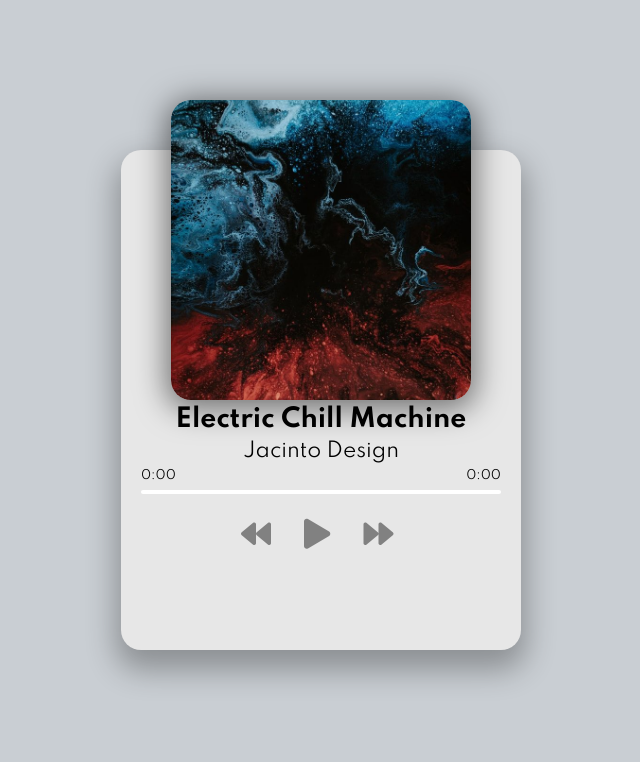
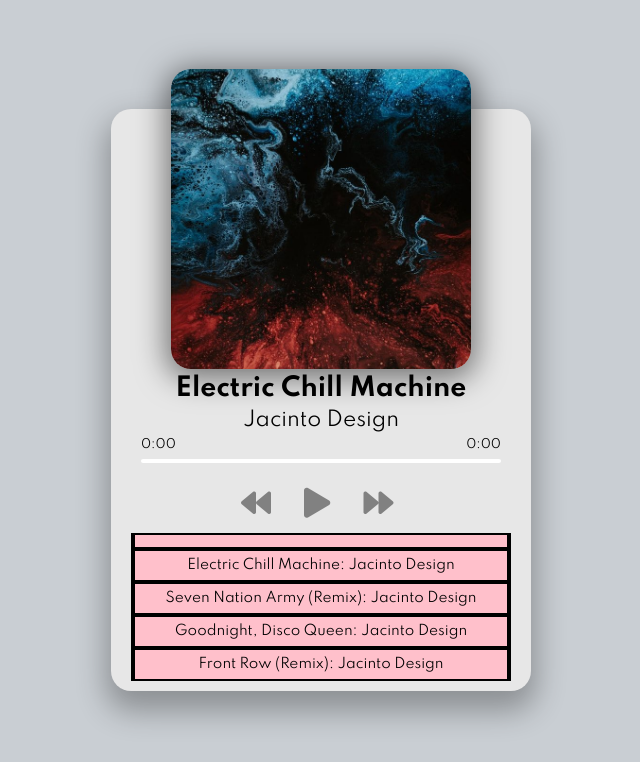
Before and after one commit to RockoKaine/musicplay, a plain HTML site: page index.html in a window 1280 px wide. Shown: the whole page, without its empty margins (319-959 px from the left). Drawn offline with Linux system fonts and the light colour scheme.

Commit message:
setting up a playlist

```diff
--- a/index.html
+++ b/index.html
@@ -33,6 +33,12 @@
             <i class="fas fa-play" id="play" title="Play"></i>
             <i class="fas fa-forward" id="next" title="Next"></i>
         </div>
+        <!-- PLaylist -->
+        <div class="playlist-container" id="playlist-container">
+            <div class="song-in-playlist" id="song-in-playlist">
+                <span class="track" id="track"></span>
+                </div>
+        </div>
     </div>
     <!-- Script -->
     <script src="script.js"></script>
--- a/script.js
+++ b/script.js
@@ -6,6 +6,8 @@ const progressContainer = document.getElementById('progress-container');
 const progress = document.getElementById('progress');
 const durationEl = document.getElementById('duration');
 const currentTimeEl = document.getElementById('current-time');
+const playlistContainer = document.getElementById('playlist-container');
+const songInPlaylist = document.getElementById('song-in-playlist');
 const playBtn = document.getElementById('play');
 const prevBtn = document.getElementById('prev');
 const nextBtn = document.getElementById('next');
@@ -140,9 +142,32 @@ function setProgressBar(e) {
     }
 }
 
+function populatePlaylist() {
+    songs.forEach((song)=>{
+        playlistContainer.innerHTML +=  `<div class="song-in-playlist" id="song-in-playlist">
+        <span class="track" id="track">${song.displayName}: ${song.artist}</span>
+        </div>`
+    });
+}
+
+
+
+function playSelectedSong(e) {
+
+    console.log(e);
+
+    // loadSong(songs[songIndex]);
+    // playSong();
+
+}
+
+
 // Previous/Next function
+songInPlaylist.addEventListener('click', playSelectedSong)
 prevBtn.addEventListener("click", prevSong);
 nextBtn.addEventListener("click", nextSong);
 music.addEventListener("ended", nextSong);
 music.addEventListener('timeupdate', updateProgressBar);
 progressContainer.addEventListener('click', setProgressBar);
+
+populatePlaylist();
--- a/style.css
+++ b/style.css
@@ -16,12 +16,45 @@ body {
 }
 
 .player-container {
-  height: 500px;
+  min-height: 500px;
+  padding: 10px;
   width: 400px;
   background: #e7e7e7;
   border-radius: 20px;
   box-shadow: 0 15px 30px 5px rgba(0,0,0, 0.3);
 }
+
+.playlist-container {
+  width: 95%;
+  min-height: 13%;
+  margin: auto;
+  background: black;
+  display: flex;
+  flex-direction: column;
+  justify-content: space-evenly;
+}
+
+
+.song-in-playlist{
+  display: flex;
+  justify-content: space-between;
+  font-size: 0.85rem;
+  margin: 2px;
+}
+.track {
+  background: pink;
+  width: 96%;
+  margin:auto;
+  padding: 6px;
+  text-align: center;
+}
+
+
+.song-in-playlist:hover {
+  filter: brightness(75%);
+  cursor: pointer;
+}
+
 
 .img-container {
   height: 300px;
@@ -106,6 +139,8 @@ h3 {
   top: 3px;
 }
 
+
+
 /* Media Query: iPhone (Vertical) */
 @media screen and (max-width: 376px) {
 
```
